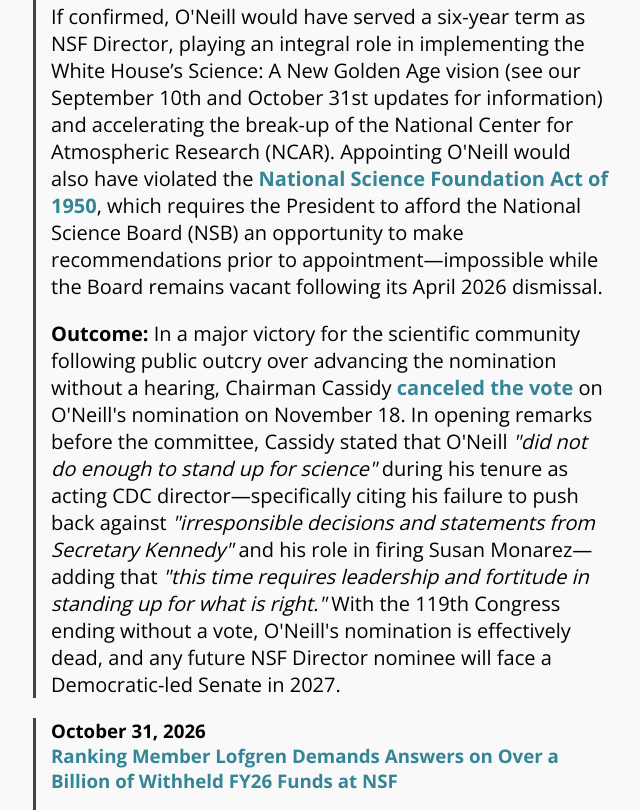
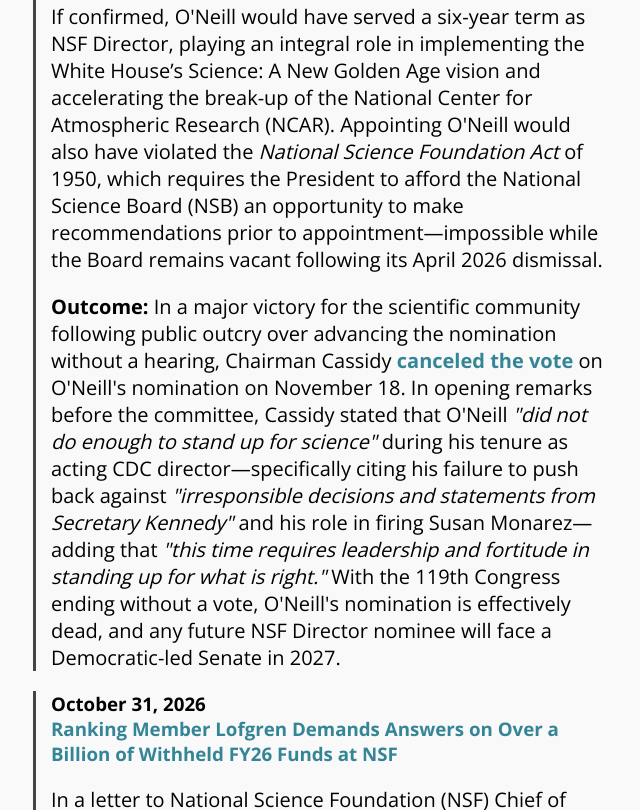
Before and after one commit to savencar/savencar.github.io, a plain HTML site: page timeline.html in a window 1280 px wide. Shown: the part 1504-2314 px from the top of the page, without its empty margins (27-667 px from the left). Drawn offline with nearby package versions, Linux system fonts and the light colour scheme.

Commit message:
cleanup timeline

```diff
--- a/timeline.html
+++ b/timeline.html
@@ -234,7 +234,7 @@
                                 Following the 2026 midterm elections, Senate HELP Committee Chairman Bill Cassidy (R-LA) scheduled a November 18 executive session vote to rush through five Trump Administration nominees—including Jim O'Neill for NSF Director—during the final weeks of the 119th Congress, bypassing a public confirmation hearing entirely. After O'Neill's nomination on March 2, 2026, House Science Committee Ranking Member Zoe Lofgren (D-CA) urged Cassidy to <a href="https://democrats-science.house.gov/news/press-releases/ranking-member-lofgren-pushes-for-public-hearing-on-jim-oneill-as-next-nsf-director">hold a public hearing</a> to examine O'Neill's fitness and temperament, citing his promotion of unproven COVID-19 treatments and his approval of an unethical, $1.6 million sole-source anti-vaccine study while leading the CDC. Public questioning before the committee was critical because O'Neill would have become the first Director in NSF's 76-year history who is not a scientist or an engineer, lacking both a technical degree and any research experience.
                             </p>
                             <p>
-                                If confirmed, O'Neill would have served a six-year term as NSF Director, playing an integral role in implementing the White House’s Science: A New Golden Age vision (see our September 10th and October 31st updates for information) and accelerating the break-up of the National Center for Atmospheric Research (NCAR). Appointing O'Neill would also have violated the <a href="https://nsf-gov-resources.nsf.gov/2023-04/NSF_act_1950_legislation.pdf">National Science Foundation Act of 1950</a>, which requires the President to afford the National Science Board (NSB) an opportunity to make recommendations prior to appointment—impossible while the Board remains vacant following its April 2026 dismissal.
+                                If confirmed, O'Neill would have served a six-year term as NSF Director, playing an integral role in implementing the White House’s Science: A New Golden Age vision and accelerating the break-up of the National Center for Atmospheric Research (NCAR). Appointing O'Neill would also have violated the <em>National Science Foundation Act</em> of 1950, which requires the President to afford the National Science Board (NSB) an opportunity to make recommendations prior to appointment—impossible while the Board remains vacant following its April 2026 dismissal.
                             </p>
                             <p>
                                 <strong>Outcome:</strong> In a major victory for the scientific community following public outcry over advancing the nomination without a hearing, Chairman Cassidy <a href="https://www.theguardian.com/us-news/2026/nov/18/trump-national-science-foundation-nominee">canceled the vote</a> on O'Neill's nomination on November 18. In opening remarks before the committee, Cassidy stated that O'Neill <em>"did not do enough to stand up for science"</em> during his tenure as acting CDC director—specifically citing his failure to push back against <em>"irresponsible decisions and statements from Secretary Kennedy"</em> and his role in firing Susan Monarez—adding that <em>"this time requires leadership and fortitude in standing up for what is right."</em> With the 119th Congress ending without a vote, O'Neill's nomination is effectively dead, and any future NSF Director nominee will face a Democratic-led Senate in 2027.
@@ -330,7 +330,7 @@
                         <li style="margin-bottom: 20px; border-left: 3px solid #444; padding-left: 15px;">
                             <h3>April 25, 2026<br/><a href="https://democrats-science.house.gov/news/press-releases/ranking-member-lofgren-reacts-to-latest-trump-scheme-to-undermine-science">President Trump has dismissed the entire National Science Board</a></h3>
                             <p>
-                                Democratic members of Congress sharply condemned President Trump's sudden dismissal of all 22 National Science Board members, alleging that the mass firings violated the National Science Foundation Act of 1950, breached statutory mandates to report to Congress on U.S. scientific competitiveness, and unlawfully bypassed legally required board oversight of NSF spending and budgets [<a href="https://www.markey.senate.gov/imo/media/doc/nsf_board_firing_letter.pdf">1</a>, <a href="https://democrats-science.house.gov/imo/media/doc/2026-05-12%20Letter%20to%20President%20Trump%20on%20NSB%20Firings.pdf">2</a>].
+                                Democratic members of Congress sharply condemned President Trump's sudden dismissal of all 22 National Science Board members, alleging that the mass firings violated the <em>National Science Foundation Act</em> of 1950, breached statutory mandates to report to Congress on U.S. scientific competitiveness, and unlawfully bypassed legally required board oversight of NSF spending and budgets [<a href="https://www.markey.senate.gov/imo/media/doc/nsf_board_firing_letter.pdf">1</a>, <a href="https://democrats-science.house.gov/imo/media/doc/2026-05-12%20Letter%20to%20President%20Trump%20on%20NSB%20Firings.pdf">2</a>].
                             </p>
                             <p>
                                 The National Science Board termination letter <a href="https://fabbs.org/news/2026/05/nsb-dismissal/">reportedly</a> read, <em>"On behalf of President Donald J. Trump, I am writing to inform you that your position as a member of the National Science Board is terminated, effective immediately. Thank you for your service."</em>
```
